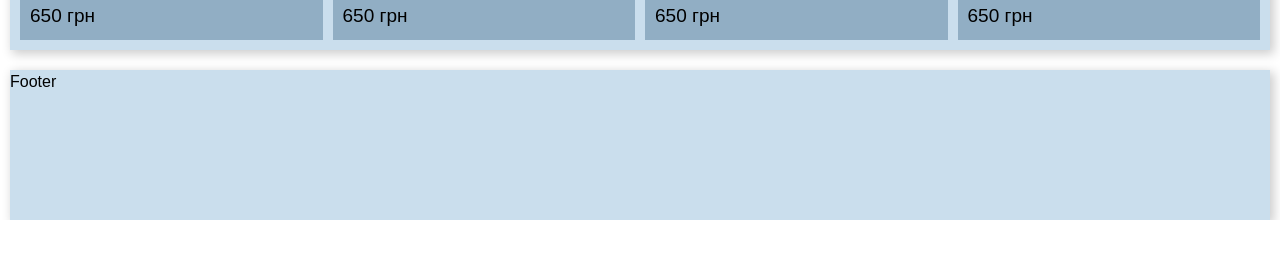
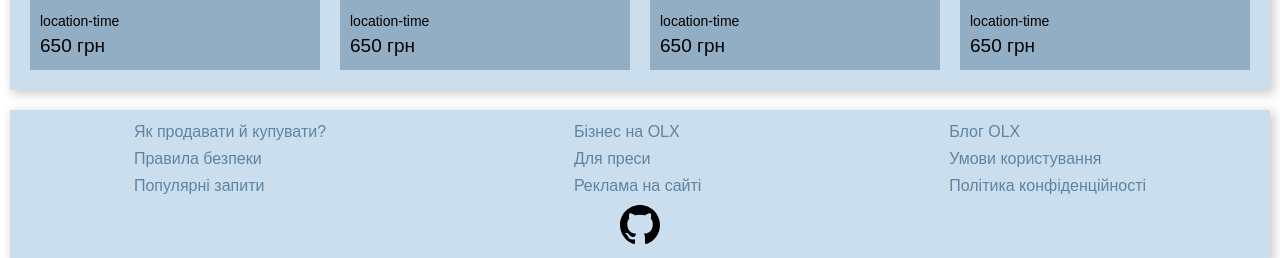
Before and after one commit to ADmtr2001/Resume-MERN-1-IWIX, a React (Create React App) app in the folder client/: page / in a window 1280 px wide. Shown: the part 1720-1978 px from the top of the page. Before the commit the page ends 1940 px from the top, so only its background shows below. Built offline with nearby package versions, Linux system fonts and the light colour scheme; a web font is replaced by a local one.

Commit message:
finish Footer component styling

```diff
--- a/client/src/components/Announcements/Announcement/Announcement.styles.ts
+++ b/client/src/components/Announcements/Announcement/Announcement.styles.ts
@@ -11,8 +11,10 @@ export const Wrapper = styled.article`
 
   ${setFlex({ direction: "column" })};
 
+  cursor: pointer;
+
   .announcement-top {
-    height: 60%;
+    height: 65%;
 
     img {
       width: 100%;
@@ -22,7 +24,7 @@ export const Wrapper = styled.article`
 
   .announcement-bot {
     ${setFlex({ direction: "column" })}
-    height: 40%;
+    height: 35%;
 
     .title {
       flex: 1;
--- a/client/src/components/Announcements/AnnouncementList.styles.ts
+++ b/client/src/components/Announcements/AnnouncementList.styles.ts
@@ -4,6 +4,7 @@ import { setShadowForSection } from "../../styles/mixins/mixins.styles";
 export const Wrapper = styled.section`
   margin-top: 2rem;
   background-color: ${(props) => props.theme.light2};
+  padding: 2rem;
 
   ${setShadowForSection()};
 
@@ -15,6 +16,6 @@ export const Wrapper = styled.section`
   .announcements {
     display: grid;
     grid-template-columns: 1fr 1fr 1fr 1fr;
-    grid-gap: 1rem;
+    grid-gap: 2rem;
   }
 `;
--- a/client/src/components/Footer/Footer.styles.ts
+++ b/client/src/components/Footer/Footer.styles.ts
@@ -1,9 +1,44 @@
 import styled from "styled-components";
-import { setShadowForSection } from "../../styles/mixins/mixins.styles";
+import {
+  setFlex,
+  setShadowForSection,
+} from "../../styles/mixins/mixins.styles";
 
 export const Wrapper = styled.footer`
   background-color: ${(props) => props.theme.light2};
   height: 15rem;
   margin-top: 2rem;
   ${setShadowForSection()};
+
+  width: 100%;
+  ${setFlex({ direction: "column", align: "center" })}
+
+  a {
+    transition: color ${(props) => props.theme.fastTransition};
+  }
+
+  .content {
+    padding-top: 1rem;
+    ${setFlex({ justify: "space-around" })}
+    width: 100%;
+
+    a {
+      color: ${(props) => props.theme.dark2};
+      display: block;
+
+      margin-bottom: 0.3rem;
+    }
+
+    a:hover {
+      color: #000;
+    }
+  }
+
+  .my-socials {
+    font-size: 4rem;
+
+    a:hover {
+      color: green;
+    }
+  }
 `;
--- a/client/src/components/Footer/Footer.tsx
+++ b/client/src/components/Footer/Footer.tsx
@@ -2,8 +2,35 @@ import React from "react";
 
 import { Wrapper } from "./Footer.styles";
 
+import { BsGithub } from "react-icons/bs";
+
 const Footer = () => {
-  return <Wrapper>Footer</Wrapper>;
+  return (
+    <Wrapper>
+      <div className='content'>
+        <div className='col'>
+          <a href='#'>Як продавати й купувати?</a>
+          <a href='#'>Правила безпеки</a>
+          <a href='#'>Популярні запити</a>
+        </div>
+        <div className='col'>
+          <a href='#'>Бізнес на OLX</a>
+          <a href='#'>Для преси</a>
+          <a href='#'>Реклама на сайті</a>
+        </div>
+        <div className='col'>
+          <a href='#'>Блог OLX</a>
+          <a href='#'>Умови користування</a>
+          <a href='#'>Політика конфіденційності</a>
+        </div>
+      </div>
+      <div className='my-socials'>
+        <a href='https://github.com/ADmtr2001' target='_blank'>
+          <BsGithub />
+        </a>
+      </div>
+    </Wrapper>
+  );
 };
 
 export default Footer;
--- a/client/src/components/NavBar/NavBar.tsx
+++ b/client/src/components/NavBar/NavBar.tsx
@@ -3,7 +3,7 @@ import Button from "../UI/Button/Button";
 
 import { Wrapper } from "./NavBar.styles";
 
-import logo from "../../assets/logo1.png";
+import logo from "../../assets/logo.png";
 import { Link } from "react-router-dom";
 import { useOutsideAlerter } from "../../hooks/useOutsideAlerter";
 
--- a/client/src/styles/globalStyles.ts
+++ b/client/src/styles/globalStyles.ts
@@ -84,6 +84,7 @@ body {
 
 button {
   cursor: pointer;
+  outline: none;
 }
 
 a {
```
Also changed, not shown: client/src/assets/logo.png, client/src/assets/logo1.png (deleted).
